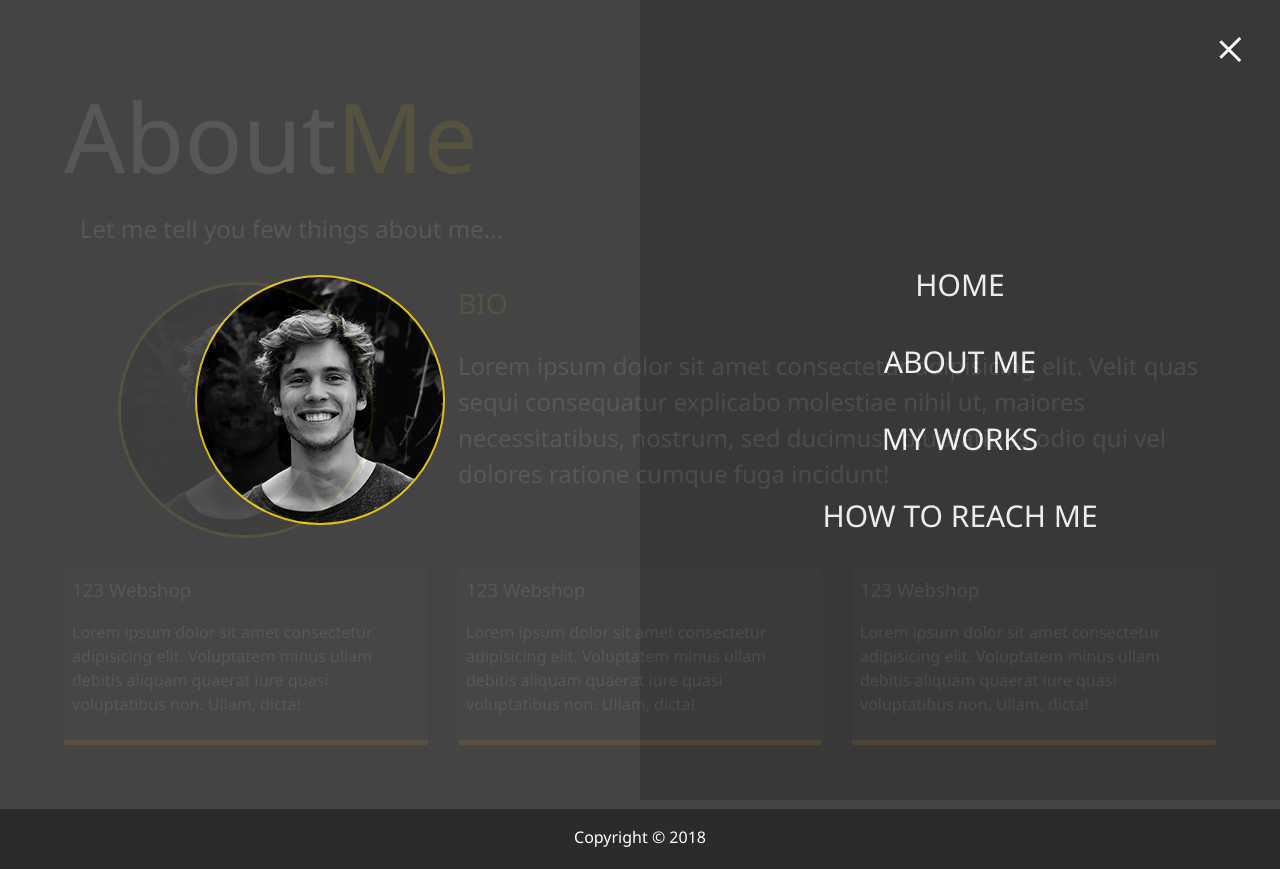
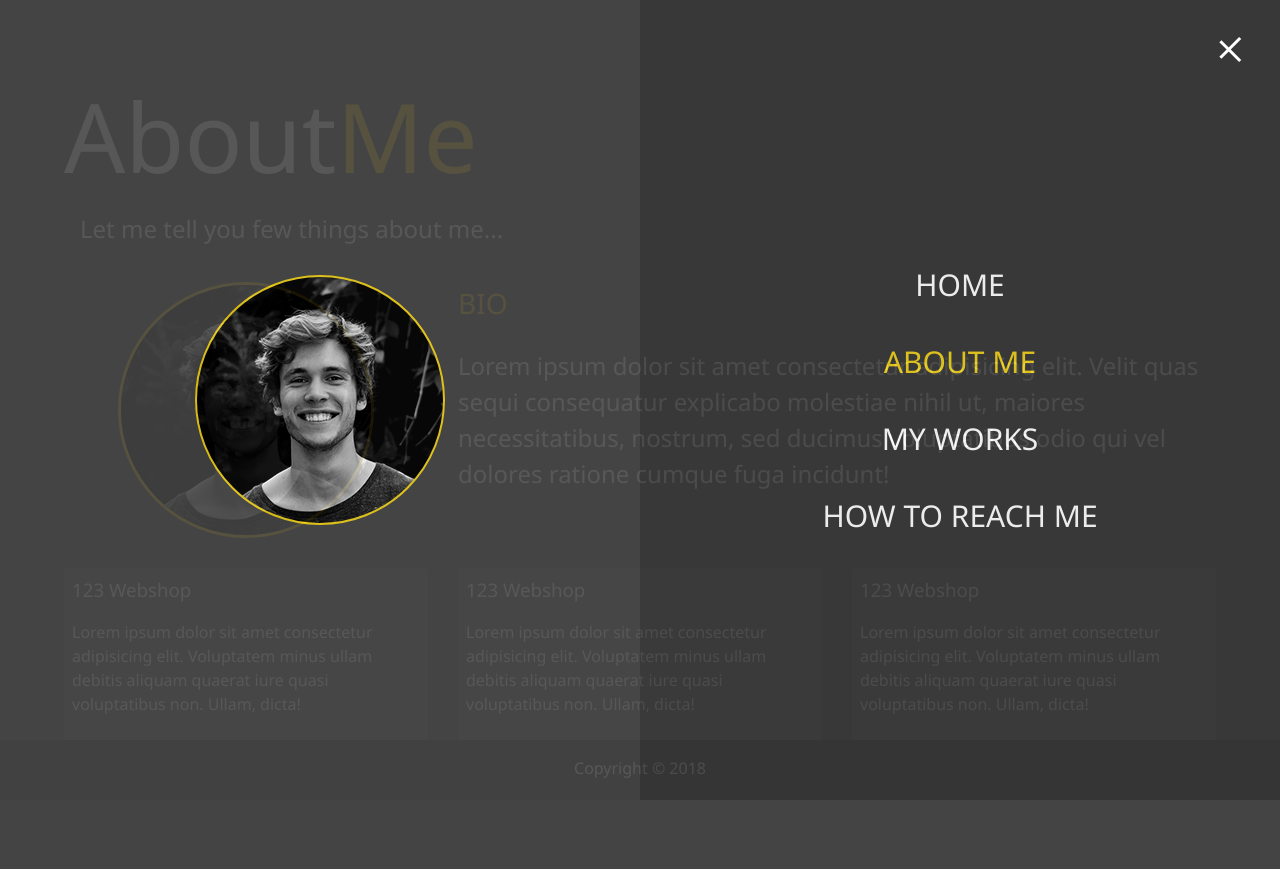
Before and after one commit to UndefinedMamun/react-portfolio, a React app: page /about-me in a window 1280 px wide. Both pictures are taken after a click on the element 1231 px from the left and 47 px from the top of the page. After the commit the page ends 809 px from the top, so only its background shows below. Built offline with nearby package versions, Linux system fonts and the light colour scheme; the HTML template or start-up script is replaced by a standard one.

Commit message:
not-found page and router animation added with loader

```diff
--- a/package.json
+++ b/package.json
@@ -46,6 +46,7 @@
     "react-dev-utils": "^7.0.1",
     "react-dom": "^16.7.0",
     "react-router-dom": "^4.3.1",
+    "react-transition-group": "^2.5.3",
     "resolve": "1.8.1",
     "sass-loader": "^7.1.0",
     "style-loader": "0.23.0",
--- a/src/App.js
+++ b/src/App.js
@@ -1,5 +1,6 @@
 import React, { Component } from "react";
 import { Switch, Route } from "react-router-dom";
+import { CSSTransition, TransitionGroup } from "react-transition-group";
 import Header from "./components/header";
 import Home from "./components/home/home";
 import "./App.scss";
@@ -7,21 +8,51 @@ import About from "./components/about";
 import Work from "./components/work";
 import Contact from "./components/contact";
 import Footer from "./components/footer";
+import NotFound from "./components/notFound";
 
 class App extends Component {
+  state = {
+    animate: true
+  };
+
   render() {
     let isHomepage = window.location.pathname === "/";
 
     return (
       <React.Fragment>
         <Header />
-        <Switch>
-          <Route exact path="/" component={Home} />
-          <Route path="/about-me" component={About} />
-          <Route path="/works" component={Work} />
-          <Route path="/contact-me" component={Contact} />
-        </Switch>
+        <Route
+          render={({ location }) => (
+            <TransitionGroup className="pageContainer">
+              <CSSTransition
+                key={location.key}
+                appear={true}
+                timeout={800}
+                classNames="fade"
+                onEnter={() => this.setState({ animate: true })}
+                onEntered={() => this.setState({ animate: false })}
+              >
+                <Switch location={location}>
+                  <Route exact path="/" component={Home} />
+                  <Route path="/about-me" component={About} />
+                  <Route path="/works" component={Work} />
+                  <Route path="/contact-me" component={Contact} />
+                  <Route component={NotFound} />
+                </Switch>
+              </CSSTransition>
+            </TransitionGroup>
+          )}
+        />
         {!isHomepage && <Footer />}
+
+        <CSSTransition
+          in={this.state.animate}
+          appear={true}
+          timeout={800}
+          classNames="loading"
+        >
+          <div className="loading" />
+        </CSSTransition>
       </React.Fragment>
     );
   }
--- a/src/App.scss
+++ b/src/App.scss
@@ -1 +1,79 @@
 @import "./scss/main.scss";
+
+// appear on page load
+.fade-appear {
+  opacity: 0;
+  z-index: 1;
+
+  &.fade-appear-active {
+    opacity: 1;
+    transition: opacity 500ms linear;
+  }
+}
+
+// enter
+.fade-enter {
+  opacity: 0;
+  z-index: 1;
+
+  &.fade-enter-active {
+    opacity: 1;
+    transition: opacity 400ms linear 400ms;
+  }
+}
+
+// exit
+.fade-exit {
+  opacity: 1;
+
+  &.fade-exit-active {
+    opacity: 0;
+    transition: opacity 400ms linear;
+  }
+  &.fade-exit-done {
+    opacity: 0;
+  }
+}
+
+/* Page loading animation start */
+.loading {
+  position: fixed;
+  top: 0;
+  left: 0;
+  width: 0%;
+  height: 5px;
+  background-color: red;
+  z-index: 9;
+  border: 1px solid $primary-color;
+
+  &.loading-appear {
+    transition: width 800ms ease-in;
+  }
+
+  &.loading-appear-active {
+    width: 100%;
+  }
+
+  &.loading-enter-active {
+    width: 100%;
+    transition: width 800ms ease-out;
+  }
+
+  &.loading-enter-done,
+  &.loading-exit,
+  &.loading-exit-done {
+    display: none;
+  }
+
+  &:after {
+    content: "";
+    width: 5px;
+    height: 200%;
+    position: absolute;
+    top: -35%;
+    right: -5.5px;
+    background: red;
+    border-radius: 50%;
+    z-index: 5;
+  }
+}
--- a/src/components/about.jsx
+++ b/src/components/about.jsx
@@ -5,7 +5,7 @@ class About extends Component {
   state = {};
   render() {
     return (
-      <main id="about">
+      <main id="about" style={{ marginBottom: "20px" }}>
         <h1 className="lg-heading">
           About
           <span className="text-secondery">Me</span>
--- a/src/components/header.jsx
+++ b/src/components/header.jsx
@@ -1,5 +1,5 @@
 import React, { Component } from "react";
-import { Link } from "react-router-dom";
+import { NavLink } from "react-router-dom";
 
 class Header extends Component {
   state = {
@@ -35,6 +35,7 @@ class Header extends Component {
 
   render() {
     return (
+      <React.Fragment>
         <header>
           <div
             onClick={this.handleClick}
@@ -53,15 +54,22 @@ class Header extends Component {
               {this.state.navItems.map((item, index) => {
                 return (
                   <li key={index} className={"nav-item" + this.changeClass()}>
-                  <Link to={item.link} className="nav-link">
+                    <NavLink
+                      exact
+                      activeClassName="current"
+                      onClick={this.handleClick}
+                      to={item.link}
+                      className="nav-link"
+                    >
                       {item.name}
-                  </Link>
+                    </NavLink>
                   </li>
                 );
               })}
             </ul>
           </nav>
         </header>
+      </React.Fragment>
     );
   }
 }
--- /dev/null
+++ b/src/components/notFound.jsx
@@ -0,0 +1,21 @@
+import React from "react";
+import { Link } from "react-router-dom";
+
+const NotFound = () => {
+  return (
+    <main id="contact">
+      <h1 className="lg-heading">
+        Not
+        <span className="text-secondery"> Found</span>
+      </h1>
+      <h2 className="sm-heading">Are you lost?</h2>
+      <h3 className="sm-heading">
+        <Link to="/contact-me" className="text-secondery">
+          Contact Me!
+        </Link>
+      </h3>
+    </main>
+  );
+};
+
+export default NotFound;
--- a/src/components/work.jsx
+++ b/src/components/work.jsx
@@ -24,10 +24,14 @@ class Work extends Component {
                 <a href="#!">
                   <img src={item.img} alt="Project" />
                 </a>
-                <a href="" className="btn-light">
+                <a
+                  target="_blank"
+                  href="https://facebook.com"
+                  className="btn-light"
+                >
                   <i className="fas fa-eye" /> Project
                 </a>
-                <a href="" className="btn-dark">
+                <a target="_blank" href="" className="btn-dark">
                   <i className="fab fa-github" /> Github
                 </a>
               </div>
--- a/src/scss/_config.scss
+++ b/src/scss/_config.scss
@@ -2,10 +2,10 @@ $primary-color: #444;
 $secondery-color: #eece1a;
 $show-home-image: true;
 // $home-image: url("img/background.jpg");
-$background-opacity: 0.9;
+$background-opacity: 0.8;
 
 @mixin easeOut {
-  transition: all 0.5s ease-out;
+  transition: all 0.4s ease-out;
 }
 
 @mixin background {
--- a/src/scss/_menu.scss
+++ b/src/scss/_menu.scss
@@ -91,7 +91,7 @@
     transform: translate3d(600px, 0, 0);
     @include easeOut;
 
-    &.current > a {
+    a.current {
       color: $secondery-color;
     }
 
--- a/src/scss/main.scss
+++ b/src/scss/main.scss
@@ -48,10 +48,19 @@ header {
   color: $secondery-color;
 }
 
+.pageContainer {
+  min-height: 100vh;
+  // position: relative;
+}
+
 main {
   padding: 4rem;
   // height: 100%;
-  min-height: calc(100vh - 60px);
+  // min-height: calc(100vh - 60px);
+  position: absolute;
+  top: 0;
+  left: 0;
+  width: 100%;
 
   .icons {
     margin-top: 1rem;
@@ -182,6 +191,10 @@ main {
   padding: 1rem;
   color: set-text-color($primary-color);
   height: 60px;
+  position: fixed;
+  left: 0;
+  bottom: 0;
+  width: 100%;
 }
 
 @import "mobile";
```
Also changed, not shown: 1 other file (tests, documents, lock files or other folders). Lines whose indentation alone changed are shown as unchanged.
